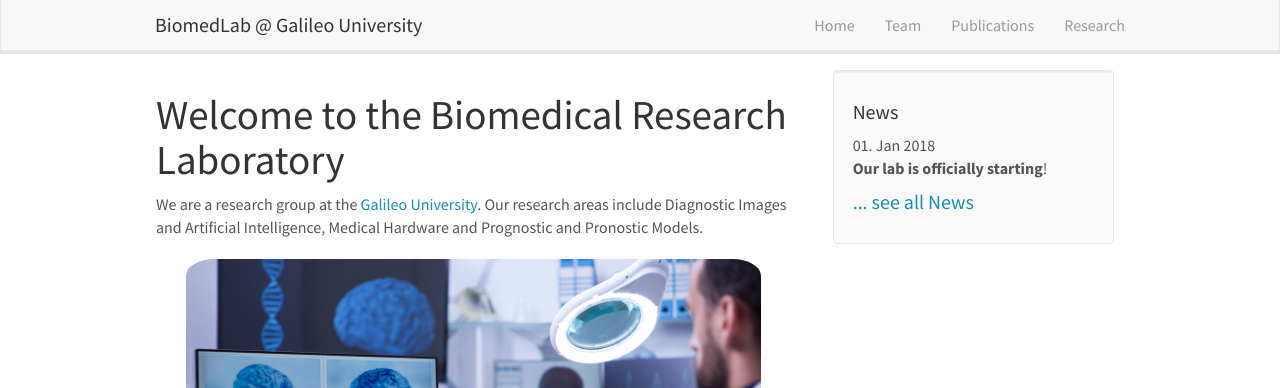
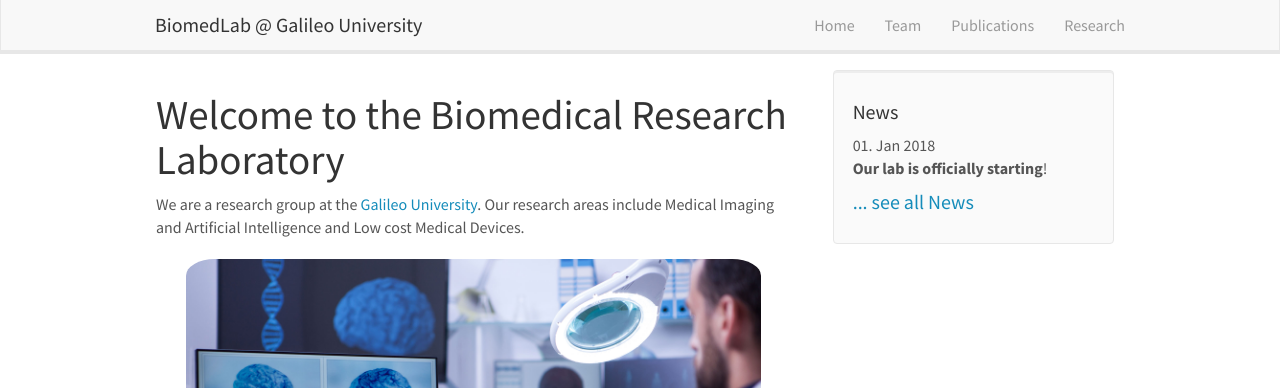
Before and after one commit to BiomedLabUG/BiomedLabUG.github.io, a Jekyll site: the page built from _pages/home.md, in a window 1280 px wide and 1185 px high. Shown: the top 388 px of the window. Built offline with Jekyll 4.4.1, drawn with Linux system fonts in a browser that asks for light colours; nearby versions of some CDN libraries.

Commit message:
Update home.md

```diff
--- a/_pages/home.md
+++ b/_pages/home.md
@@ -6,7 +6,7 @@ sitemap: false
 permalink: /
 ---
 
-We are a research group at the [Galileo University](http://www.galileo.edu). Our research areas include Diagnostic Images and Artificial Intelligence, Medical Hardware and Prognostic and Pronostic Models.
+We are a research group at the [Galileo University](http://www.galileo.edu). Our research areas include Medical Imaging and Artificial Intelligence and Low cost Medical Devices.
 
 
 <div markdown="0" id="carousel" class="carousel slide" data-ride="carousel" data-interval="4000" data-pause="hover" >
```
